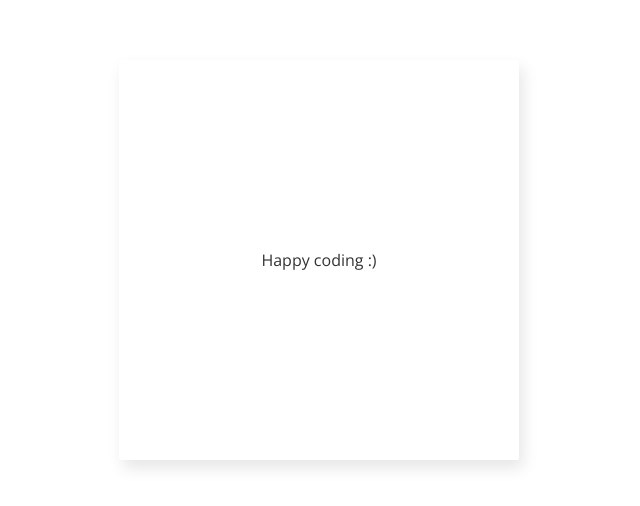
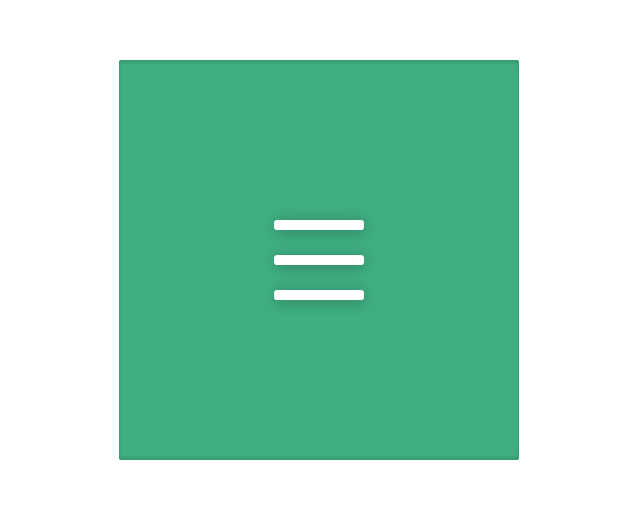
Before and after one commit to tunamagur0/css-challenges, a Nuxt app: page /challenges/2 in a window 1280 px wide. Shown: the part 140-646 px from the top of the page, without its empty margins (321-961 px from the left). Built offline with nearby package versions, Linux system fonts and the light colour scheme.

Commit message:
Add day2.vue

```diff
--- a/pages/challenges/2.vue
+++ b/pages/challenges/2.vue
@@ -1,10 +1,27 @@
 <template>
   <div class="frame">
     <div class="center">
-      <p>Happy coding :)</p>
+      <div class="humberger" @click="isOpen = !isOpen">
+        <div
+          v-for="index in [0, 1, 2]"
+          :key="index"
+          :class="{ 'is-open': !isOpen, 'is-closed': isOpen }"
+        ></div>
+      </div>
     </div>
   </div>
 </template>
+
+<script lang="ts">
+import Vue from 'vue';
+export default Vue.extend({
+  data() {
+    return {
+      isOpen: false,
+    };
+  },
+});
+</script>
 
 <style lang="scss" scoped>
 // delete the following line if no text is used
@@ -21,19 +38,147 @@
   margin-top: -200px;
   margin-left: -200px;
   border-radius: 2px;
-  box-shadow: 4px 8px 16px 0 rgba(0, 0, 0, 0.1);
   overflow: hidden;
-  background: #fff;
+  background: #3faf82;
+  display: flex;
+  justify-content: center;
+  align-items: center;
   color: #333;
+  box-shadow: 0 3px 3px 0 rgba(0, 0, 0, 0.1) inset,
+    0 -3px 3px 0 rgba(0, 0, 0, 0.1) inset;
   font-family: 'Open Sans', Helvetica, sans-serif;
   -webkit-font-smoothing: antialiased;
   -moz-osx-font-smoothing: grayscale;
 }
 
+$humberger-height: 10px;
+$humberger-diff: 30px;
+$humberger-width: $humberger-height * 3 + $humberger-diff * 2;
+
 .center {
   position: absolute;
   top: 50%;
   left: 50%;
+  width: $humberger-width;
+  height: $humberger-width;
   transform: translate(-50%, -50%);
 }
+
+.humberger {
+  width: 100%;
+  height: 100%;
+  cursor: pointer;
+}
+
+.humberger div {
+  position: absolute;
+  top: 50%;
+  left: 50%;
+  width: $humberger-width;
+  height: $humberger-height;
+  border-radius: $humberger-height/3;
+  box-shadow: 1px 2px 15px 0 rgba(0, 0, 0, 0.3);
+  background: white;
+  transform: translate(-50%, -50%);
+}
+
+$anim-time: 0.3s;
+.humberger .is-closed:nth-child(1) {
+  animation: gather-top $anim-time ease-in-out forwards,
+    rotate-right $anim-time ease-in-out $anim-time forwards;
+}
+
+.humberger .is-closed:nth-child(2) {
+  animation: fade-out $anim-time ease-in-out forwards;
+}
+
+.humberger .is-closed:nth-child(3) {
+  animation: gather-bottom $anim-time ease-in-out forwards,
+    rotate-left $anim-time ease-in-out $anim-time forwards;
+}
+
+.humberger .is-open:nth-child(1) {
+  animation: rotate-left $anim-time ease-in-out reverse forwards,
+    spread-top $anim-time ease-in-out $anim-time forwards;
+}
+
+.humberger .is-open:nth-child(2) {
+  opacity: 0;
+  animation: fade-in $anim-time ease-in-out $anim-time forwards;
+}
+
+.humberger .is-open:nth-child(3) {
+  animation: rotate-right $anim-time ease-in-out reverse forwards,
+    spread-bottom $anim-time ease-in-out $anim-time forwards;
+}
+
+@keyframes gather-top {
+  0% {
+    transform: translate(-50%, -$humberger-diff - $humberger-height);
+  }
+  100% {
+    transform: translate(-50%, -50%);
+  }
+}
+
+@keyframes gather-bottom {
+  0% {
+    transform: translate(-50%, $humberger-diff);
+  }
+  100% {
+    transform: translate(-50%, -50%);
+  }
+}
+
+@keyframes spread-top {
+  0% {
+    transform: translate(-50%, -50%);
+  }
+  100% {
+    transform: translate(-50%, -$humberger-diff - $humberger-height);
+  }
+}
+
+@keyframes spread-bottom {
+  0% {
+    transform: translate(-50%, -50%);
+  }
+  100% {
+    transform: translate(-50%, $humberger-diff);
+  }
+}
+
+@keyframes fade-out {
+  100% {
+    transform: scale(0, 0);
+    opacity: 0;
+  }
+}
+
+@keyframes fade-in {
+  0% {
+    opacity: 0;
+  }
+  100% {
+    opacity: 1;
+  }
+}
+
+@keyframes rotate-right {
+  0% {
+    transform: translate(-50%, -50%) rotate(0deg);
+  }
+  100% {
+    transform: translate(-50%, -50%) rotate(45deg);
+  }
+}
+
+@keyframes rotate-left {
+  0% {
+    transform: translate(-50%, -50%) rotate(0deg);
+  }
+  100% {
+    transform: translate(-50%, -50%) rotate(-45deg);
+  }
+}
 </style>
--- a/pages/index.vue
+++ b/pages/index.vue
@@ -20,7 +20,7 @@ import Vue from 'vue';
 export default Vue.extend({
   data() {
     return {
-      solved: [1],
+      solved: [1, 2],
     };
   },
 });
```
